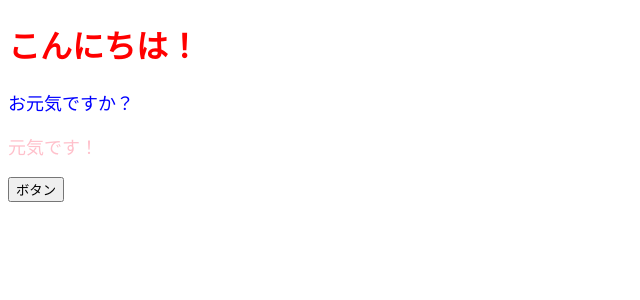
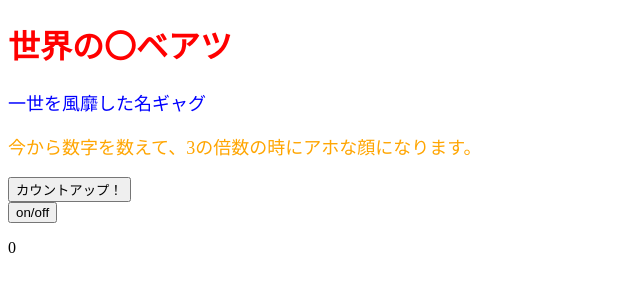
Before and after one commit to kaitosun/React_basic, a React (Create React App) app: page / in a window 1280 px wide. Shown: the top 300 px of the page, without its empty margins (0-640 px from the left). Built offline with nearby package versions, Linux system fonts and the light colour scheme.

Commit message:
再レンダリングと副作用を知るの途中まで

```diff
--- a/src/App.jsx
+++ b/src/App.jsx
@@ -1,14 +1,43 @@
-import React from "react";
+/* eslint react-hooks/exhaustive-deps: off */
+import React, { useEffect, useState } from "react";
 import ColorfulMessage from "./components/ColorfulMessage";
 
 const App = () => {
-  const onClickButton = () => alert();
+  console.log("さいしょ");
+  const [num, setNum] = useState(0);
+  const [faceShowFlag, setFaceShowFlag] = useState(false);
+  const onClickCountUp = () => {
+    setNum(num + 1);
+  };
+  const onClickSwitchShowFlag = () => {
+    setFaceShowFlag(!faceShowFlag);
+  };
+
+  useEffect(() => {
+    if (num > 0) {
+      if (num % 3 === 0) {
+        faceShowFlag || setFaceShowFlag(true);
+      } else {
+        faceShowFlag && setFaceShowFlag(false);
+      }
+    }
+  }, [num]);
+
   return (
     <>
-      <h1 style={{ color: "red" }}>こんにちは！</h1>
-      <ColorfulMessage color="blue">お元気ですか？</ColorfulMessage>
-      <ColorfulMessage color="pink">元気です！</ColorfulMessage>
-      <button onClick={onClickButton}>ボタン</button>
+      <h1 style={{ color: "red" }}>世界の〇ベアツ</h1>
+      <ColorfulMessage color="blue">一世を風靡した名ギャグ</ColorfulMessage>
+      <ColorfulMessage color="orange">
+        今から数字を数えて、3の倍数の時にアホな顔になります。
+      </ColorfulMessage>
+      <button onClick={onClickCountUp}>カウントアップ！</button>
+      <br />
+      <button onClick={onClickSwitchShowFlag}>on/off</button>
+      <p>{num}</p>
+      {/* faceShowFlagがfalseなら右辺を返す
+      {(faceShowFlag && num !== 0) || <p>(-ω-)</p>} */}
+      {/* faceShowFlagがtrueなら右辺を返す */}
+      {faceShowFlag && <p>(´◉◞౪◟◉)＜アホやで！</p>}
     </>
   );
 };
```
